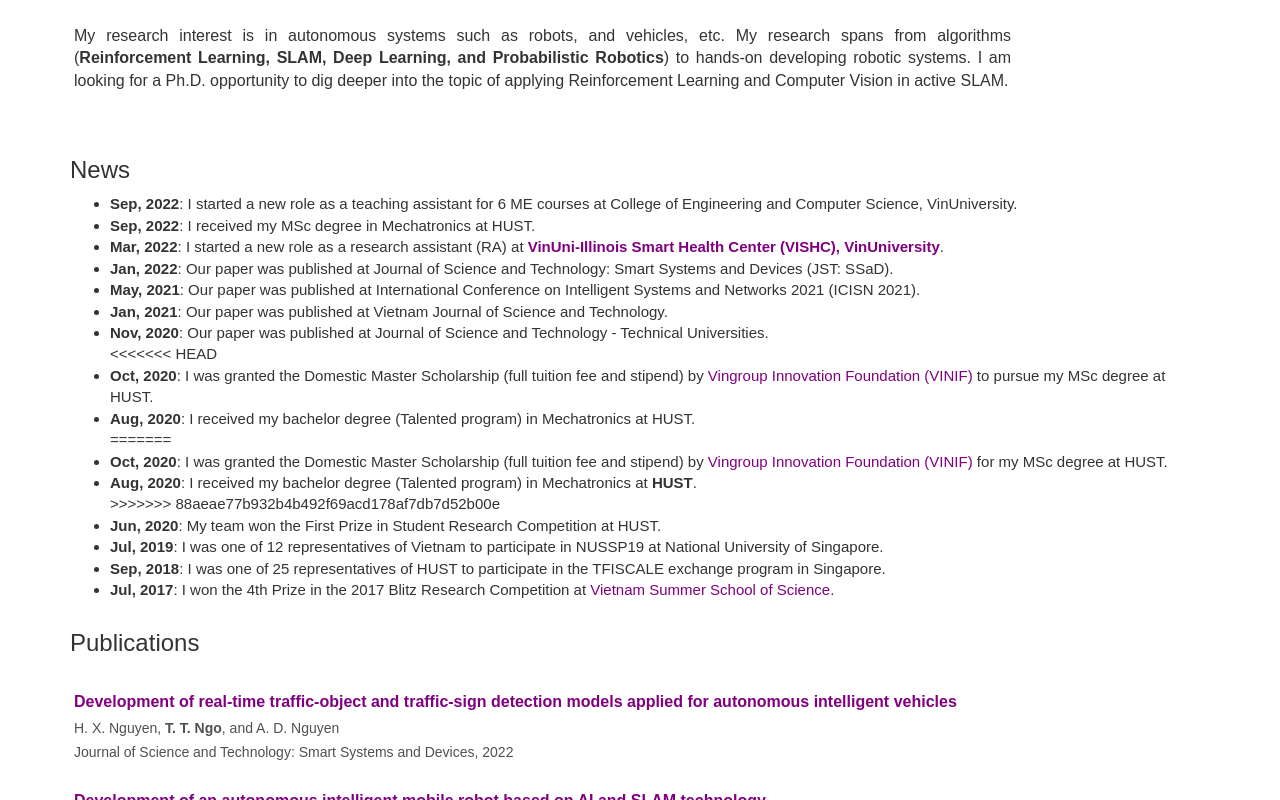
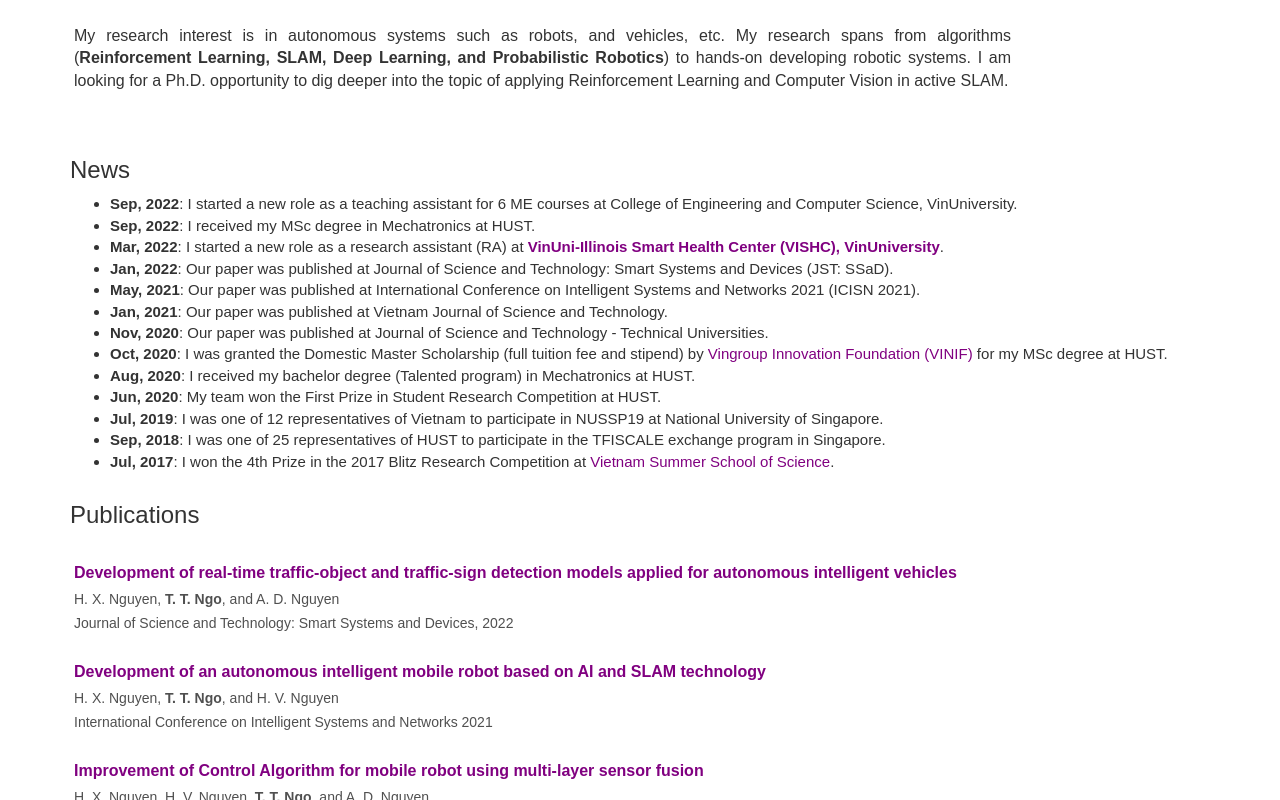
Before and after one commit to tungngovn/tungngohust.github.io, a plain HTML site: page index.html in a window 1280 px wide. Shown: the part 606-1406 px from the top of the page. Drawn offline with nearby package versions, Linux system fonts and the light colour scheme; a script that the page names is missing.

Commit message:
update news

```diff
--- a/index.html
+++ b/index.html
@@ -257,13 +257,9 @@
                             <li> <b>May, 2021</b>: Our paper was published at International Conference on Intelligent Systems and Networks 2021 (ICISN 2021).</li>
                             <li> <b>Jan, 2021</b>: Our paper was published at Vietnam Journal of Science and Technology.</li>
                             <li> <b>Nov, 2020</b>: Our paper was published at Journal of Science and Technology - Technical Universities. </li>
-<<<<<<< HEAD
-                            <li> <b>Oct, 2020</b>: I was granted the Domestic Master Scholarship (full tuition fee and stipend) by <a target="_blank" href="https://vinif.org/en/">Vingroup Innovation Foundation (VINIF)</a> to pursue my MSc degree at HUST.</li>
+                            <li> <b>Oct, 2020</b>: I was granted the Domestic Master Scholarship (full tuition fee and stipend) by <a target="_blank" href="https://vinif.org/en/">Vingroup Innovation Foundation (VINIF)</a> for my MSc degree at HUST.</li>
                             <li> <b>Aug, 2020</b>: I received my bachelor degree (Talented program) in Mechatronics at HUST.</li>
-=======
-                            <li> <b>Oct, 2020</b>: I was granted the Domestic Master Scholarship (full tuition fee and stipend) by <a target="_blank" href="https://vinif.org/en/">Vingroup Innovation Foundation (VINIF)</a> for my MSc degree at HUST.</li>
-                            <li> <b>Aug, 2020</b>: I received my bachelor degree (Talented program) in Mechatronics at <b>HUST</b>.</li>
->>>>>>> 88aeae77b932b4b492f69acd178af7db7d52b00e
+
                             <li> <b>Jun, 2020</b>: My team won the First Prize in Student Research Competition at HUST.</li>
                             <li> <b>Jul, 2019</b>: I was one of 12 representatives of Vietnam to participate in NUSSP19 at National University of Singapore.</li>
                             <li> <b>Sep, 2018</b>: I was one of 25 representatives of HUST to participate in the TFISCALE exchange program in Singapore.</li>
```
